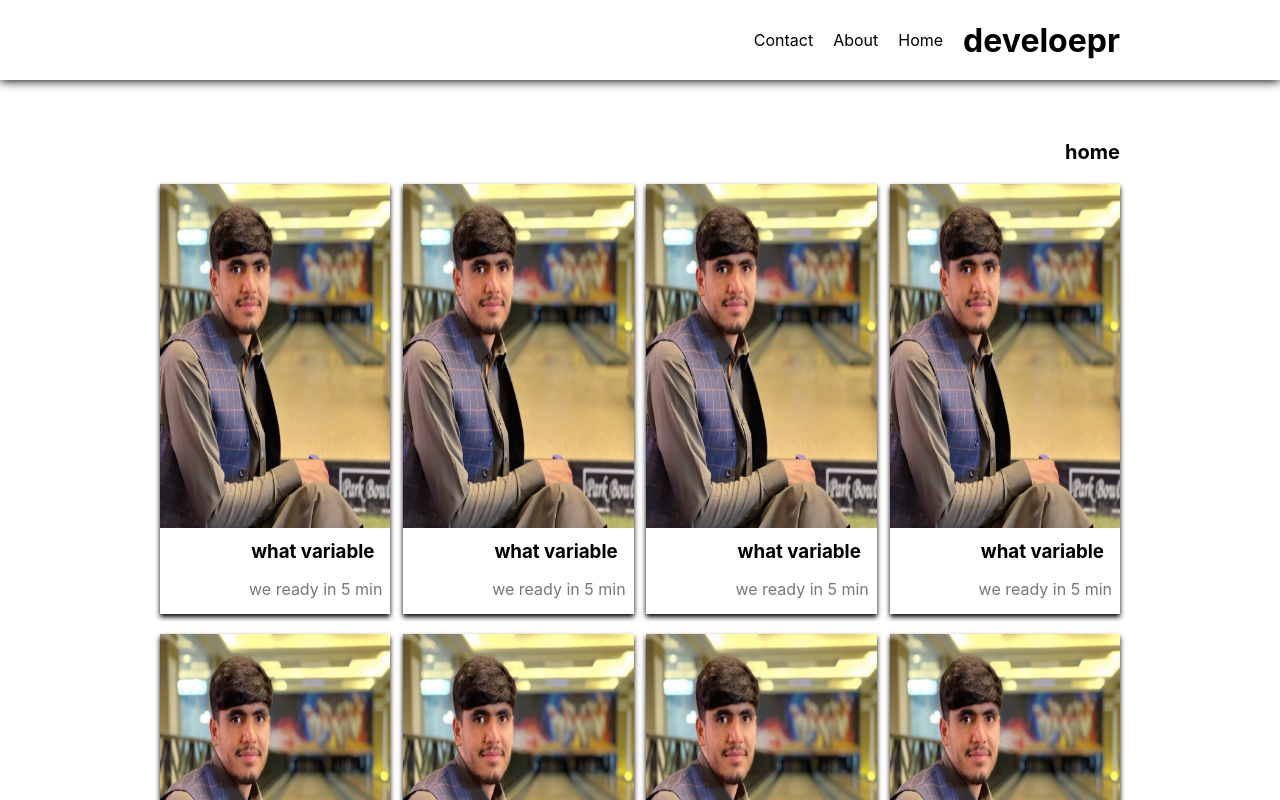
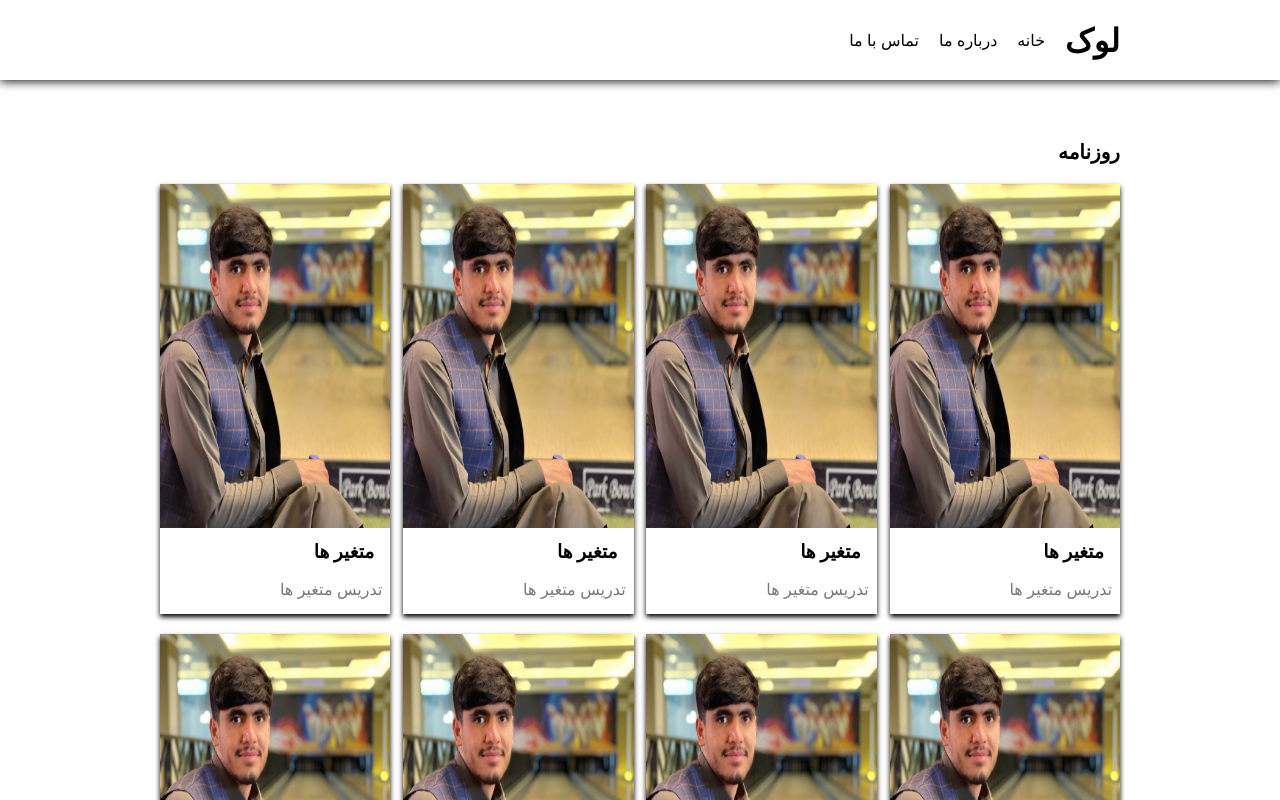
Before and after one commit to alawoddin/learn-react, a React (Create React App) app: page / in a window 1280 px wide. Shown: the top 800 px of the page. Built offline with nearby package versions, Linux system fonts and the light colour scheme.

Commit message:
we just change the text

```diff
--- a/src/components/article/Article.jsx
+++ b/src/components/article/Article.jsx
@@ -5,8 +5,8 @@ function Article() {
     return (
         <div className={styled.articleWrapper}>
             <img className={styled.image} src={image} alt="" />
-            <h3>what variable</h3>
-            <p>we ready in 5 min</p>
+            <h3>متغیر ها </h3>
+            <p>تدریس متغیر ها </p>
         </div>
     )
 }
--- a/src/components/header/Header.jsx
+++ b/src/components/header/Header.jsx
@@ -18,9 +18,9 @@ function Header(props) {
 
             {/* <ul style={{listStyleType: "none" , display: "flex", justifyContent: "center", gap: "20px", backgroundColor: "gray"}}> */}
                <ul>
-                <li>Home</li>
-                <li>About</li>
-                <li>Contact</li>
+                <li>خانه</li>
+                <li>درباره ما</li>
+                <li>تماس با ما</li>
             </ul>
         </div>
         </div>
--- a/src/pages/home/Home.jsx
+++ b/src/pages/home/Home.jsx
@@ -6,9 +6,9 @@ import styled from './home.module.css';
 function Home ()  {
     return (
         <div className={styled.homeWrapper}>
-            <Header title= 'develoepr'/>
+            <Header title= 'لوک'/>
             <div className="container">
-                <h2 style={{marginBottom: "20px"}}>home</h2>
+                <h2 style={{marginBottom: "20px"}}>روزنامه</h2>
 
                 <div className={styled.articles}>
             <Article />
```
